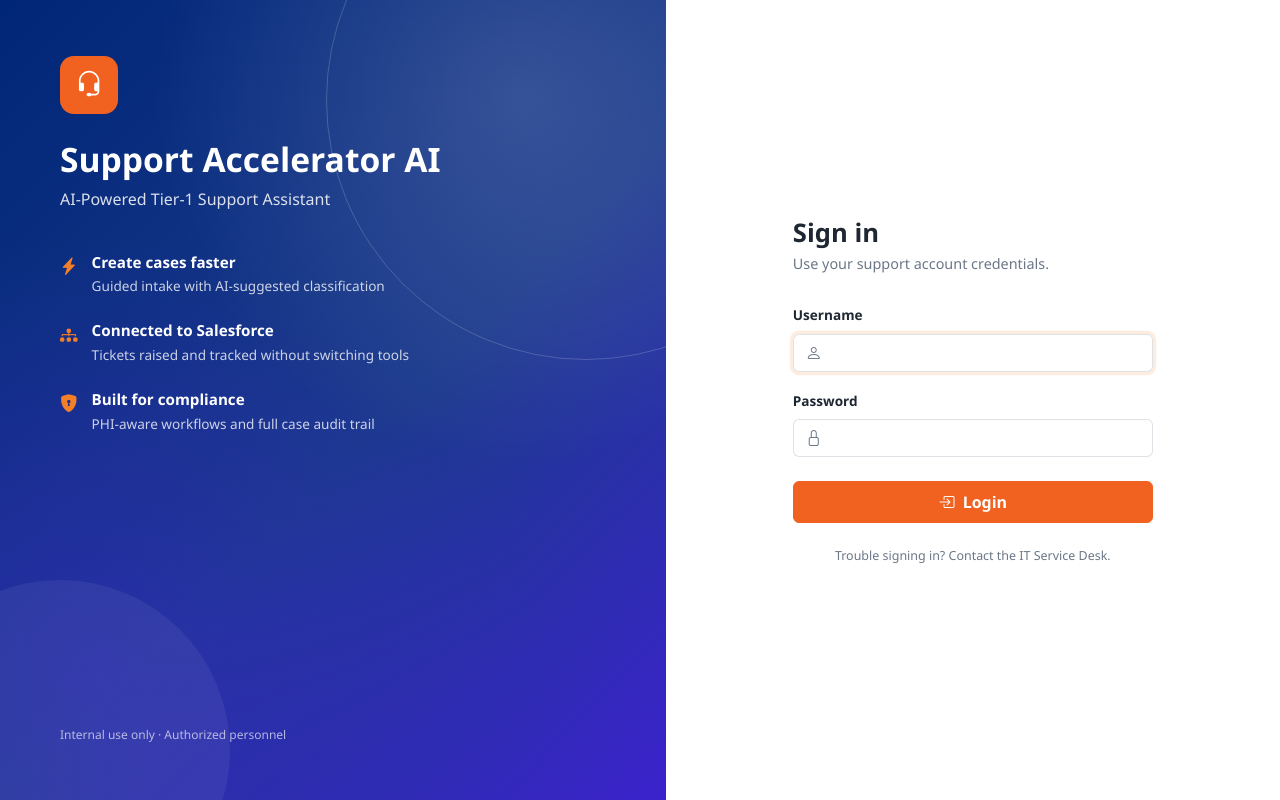
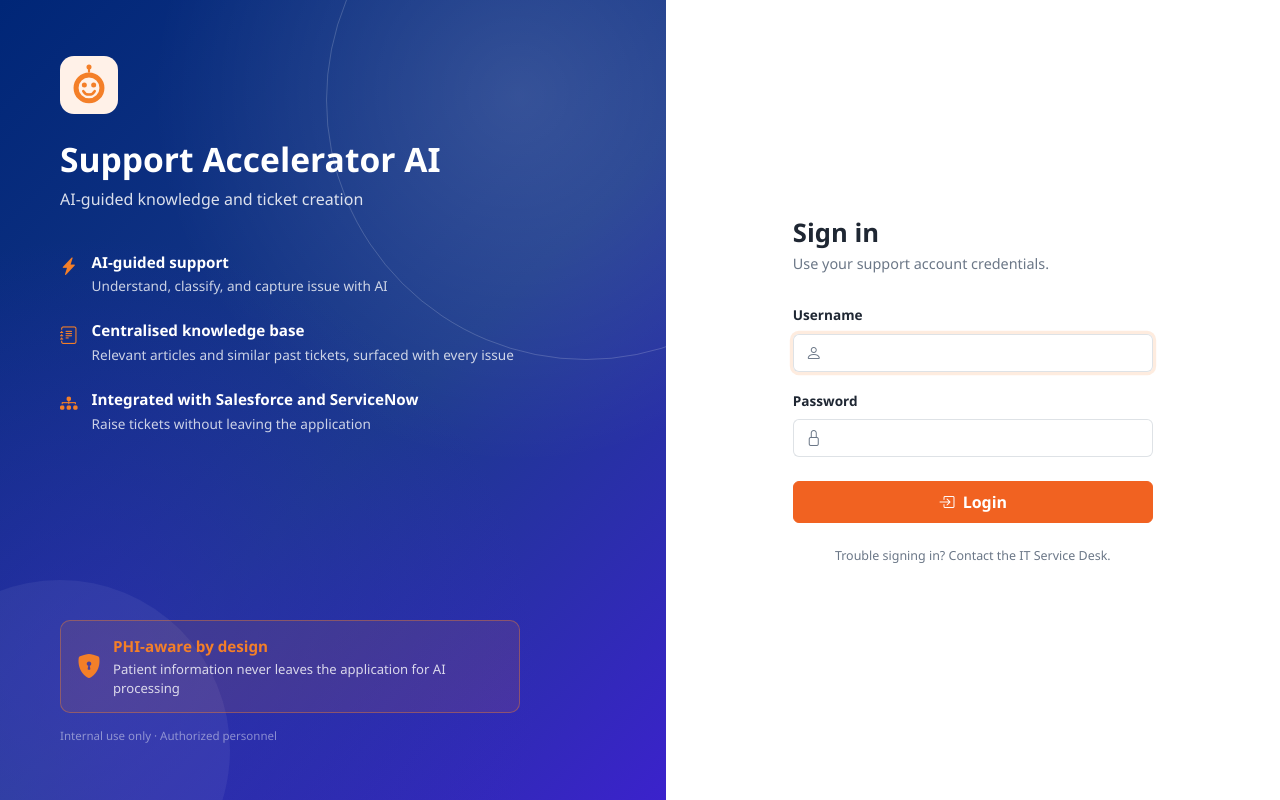
Before and after one commit to karthikg30/ai-support-accelerator, a Django app: page /accounts/login/ in a window 1280 px wide. Run offline with Django 5.2, Linux system fonts and the light colour scheme.

Commit message:
design changes, favivon,  front page content changes

```diff
--- a/static/css/style.css
+++ b/static/css/style.css
@@ -1064,3 +1064,70 @@ a:hover {
         min-height: 70vh;
     }
 }
+
+.ai-case-chip {
+    display: inline-block;
+    background: #eef4ff;
+    color: var(--optum-navy);
+    border-radius: 6px;
+    padding: 3px 9px;
+    margin: 0 5px 5px 0;
+    font-size: 0.78rem;
+    font-weight: 600;
+    text-decoration: none;
+}
+
+.ai-case-chip:hover {
+    background: var(--optum-navy);
+    color: #ffffff;
+}
+
+/* ===== Login PHI badge ===== */
+
+.login-phi-badge {
+    display: flex;
+    flex-direction: row;
+    align-items: center;
+    gap: 12px;
+    background: rgba(244, 127, 40, 0.12);
+    border: 1px solid rgba(244, 127, 40, 0.40);
+    border-radius: 10px;
+    padding: 14px 16px;
+    margin-bottom: 14px;
+    max-width: 460px;
+}
+
+.login-phi-badge i {
+    flex: 0 0 auto;
+    color: var(--optum-orange-light);
+    font-size: 1.5rem;
+    line-height: 1;
+}
+
+.login-phi-badge > div {
+    flex: 1 1 auto;
+}
+
+.login-phi-badge strong {
+    display: block;
+    font-size: 0.95rem;
+    font-weight: 700;
+    color: var(--optum-orange-light);
+    margin-bottom: 2px;
+}
+
+.login-phi-badge span {
+    display: block;
+    font-size: 0.82rem;
+    color: rgba(255, 255, 255, 0.8);
+    line-height: 1.45;
+}
+
+.login-brand-note {
+    font-size: 0.72rem;
+    color: rgba(255, 255, 255, 0.45);
+}
+
+.login-brand-mark-light {
+    background: #FFF1E8;
+}
--- a/templates/accounts/login.html
+++ b/templates/accounts/login.html
@@ -8,6 +8,7 @@
     <link href="https://cdn.jsdelivr.net/npm/bootstrap@5.3.3/dist/css/bootstrap.min.css" rel="stylesheet">
     <link href="https://cdn.jsdelivr.net/npm/bootstrap-icons@1.11.3/font/bootstrap-icons.css" rel="stylesheet">
     <link href="{% static 'css/style.css' %}" rel="stylesheet">
+    <link rel="icon" type="image/svg+xml" href="{% static 'images/favicon.svg' %}">
 </head>
 <body class="login-page">
 
@@ -15,41 +16,55 @@
 
         <!-- Brand panel -->
         <div class="login-brand-panel">
+
             <div class="login-brand-inner">
-                <div class="login-brand-mark">
-                    <i class="bi bi-headset"></i>
+                <div class="login-brand-mark login-brand-mark-light">
+                    <img src="{% static 'images/robot-orange.svg' %}" alt="" width="46" height="46">
                 </div>
                 <h1 class="login-brand-title">Support Accelerator AI</h1>
-                <p class="login-brand-tagline">AI-Powered Tier-1 Support Assistant</p>
+                <p class="login-brand-tagline">
+                    AI-guided knowledge and ticket creation
+                </p>
 
                 <ul class="login-features">
                     <li>
                         <i class="bi bi-lightning-charge-fill"></i>
                         <div>
-                            <strong>Create cases faster</strong>
-                            <span>Guided intake with AI-suggested classification</span>
+                            <strong>AI-guided support</strong>
+                            <span>Understand, classify, and capture issue with AI</span>
+                        </div>
+                    </li>
+                    <li>
+                        <i class="bi bi-journal-text"></i>
+                        <div>
+                            <strong>Centralised knowledge base</strong>
+                            <span>Relevant articles and similar past tickets, surfaced with every issue</span>
                         </div>
                     </li>
                     <li>
                         <i class="bi bi-diagram-3-fill"></i>
                         <div>
-                            <strong>Connected to Salesforce</strong>
-                            <span>Tickets raised and tracked without switching tools</span>
-                        </div>
-                    </li>
-                    <li>
-                        <i class="bi bi-shield-lock-fill"></i>
-                        <div>
-                            <strong>Built for compliance</strong>
-                            <span>PHI-aware workflows and full case audit trail</span>
+                            <strong>Integrated with Salesforce and ServiceNow</strong>
+                            <span>Raise tickets without leaving the application</span>
                         </div>
                     </li>
                 </ul>
             </div>
 
+
             <div class="login-brand-footer">
-                Internal use only · Authorized personnel
+                <div class="login-phi-badge">
+                    <i class="bi bi-shield-lock-fill"></i>
+                    <div>
+                        <strong>PHI-aware by design</strong>
+                        <span>Patient information never leaves the application for AI processing</span>
+                    </div>
+                </div>
+                <div class="login-brand-note">
+                    Internal use only · Authorized personnel
+                </div>
             </div>
+
         </div>
 
         <!-- Form panel -->
--- a/templates/base.html
+++ b/templates/base.html
@@ -12,6 +12,7 @@
     <link href="https://cdn.jsdelivr.net/npm/bootstrap-icons@1.11.3/font/bootstrap-icons.css" rel="stylesheet">
     <!-- Our theme -->
     <link href="{% static 'css/style.css' %}" rel="stylesheet">
+    <link rel="icon" type="image/svg+xml" href="{% static 'images/favicon.svg' %}">
 </head>
 <body>
 
--- a/templates/partials/sidebar.html
+++ b/templates/partials/sidebar.html
@@ -1,9 +1,10 @@
 <nav class="sidebar">
+
     <div class="sidebar-brand">
         <i class="bi bi-headset brand-icon"></i>
         <div>
             <div class="brand-title">Support Accelerator AI</div>
-            <div class="brand-subtitle">Tier-1 Support Assistant</div>
+            <div class="brand-subtitle">AI-Guided Support Assistant</div>
         </div>
     </div>
 
```
Also changed, not shown: chatbot/services/ai_service.py (+29 -1 lines), templates/chatbot/assistant.html (+27 -0 lines), static/images/favicon.svg (added), static/images/robot-orange.svg (added), static/images/robot-white.svg (added).
